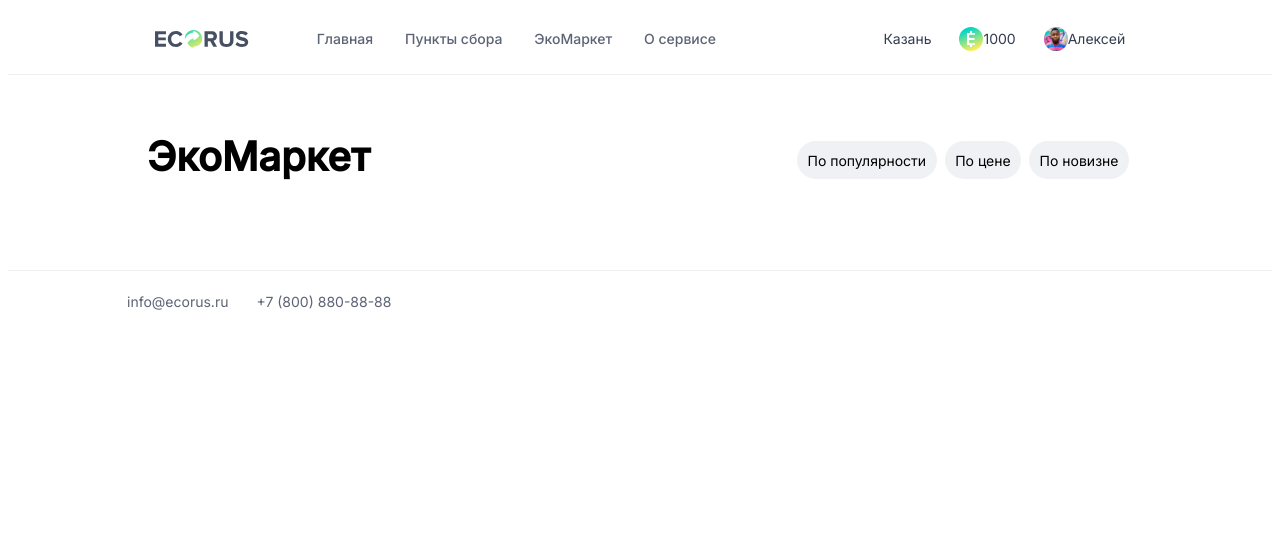
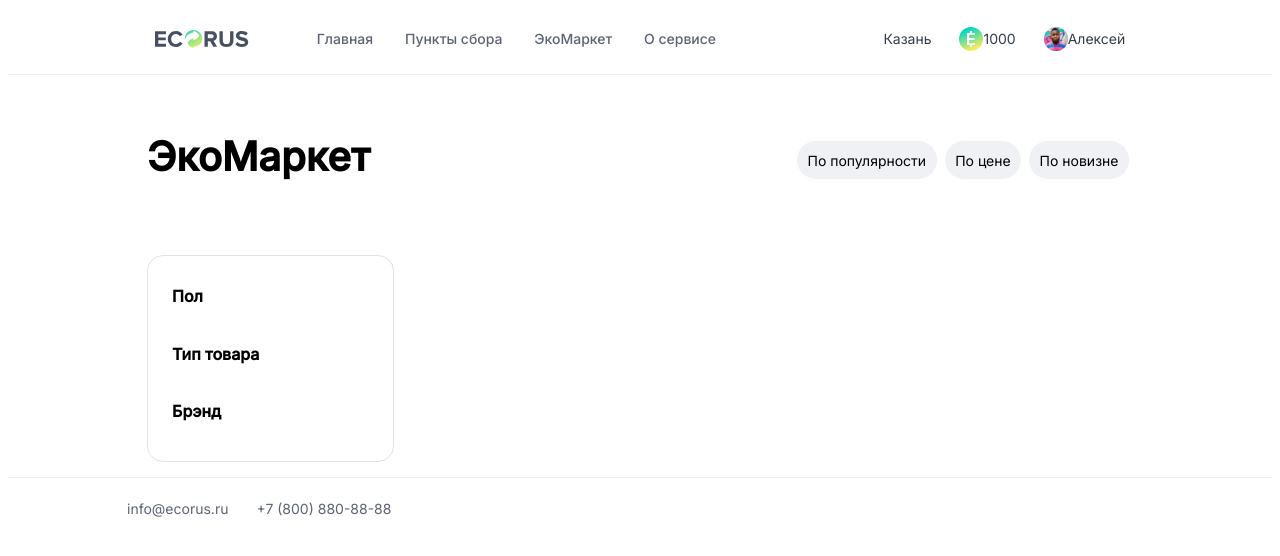
Before and after one commit to LeraRakhmankulova/EcarusAngularTeam, an Angular app in the folder app/: page /eco_market in a window 1280 px wide. Shown: the top 556 px of the page. Built offline with nearby package versions, Linux system fonts and the light colour scheme.

Commit message:
Update EcoMarketPage

```diff
--- a/app/src/app/pages/EcoMarket/EcoMarket.component.html
+++ b/app/src/app/pages/EcoMarket/EcoMarket.component.html
@@ -20,13 +20,30 @@
         </div>
 
       </div>
-    </div>
-  </div>
+      <div class="main_content">
+
+        <div class="search_block_wrapper">
+
+
+          <div class="search_block">
+            <div class="search_type">
+              <h4>Пол</h4>
+            </div>
+            <div class="search_type">
+              <h4>Тип товара</h4>
+            </div>
+            <div class="search_type">
+              <h4>Брэнд</h4>
+            </div>
+
+          </div>
 <!--      <div class="hidden_button">-->
-<!--        <button class="filters_button" onClick={()=> setOpen(!open)}>-->
+<!--        <button class="filters_button">-->
 <!--          Фильтры-->
 <!--        </button>-->
 <!--      </div>-->
+    </div>
+  </div>
 <!--    </div></div>-->
 <!--      <CustomSheet open={open} setOpen={setOpen}/>-->
 <!--        <div class="main_content">-->
```
